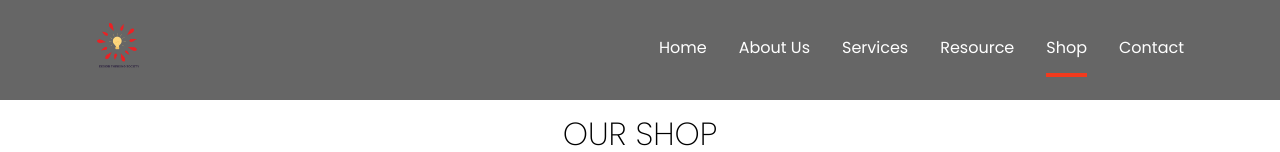
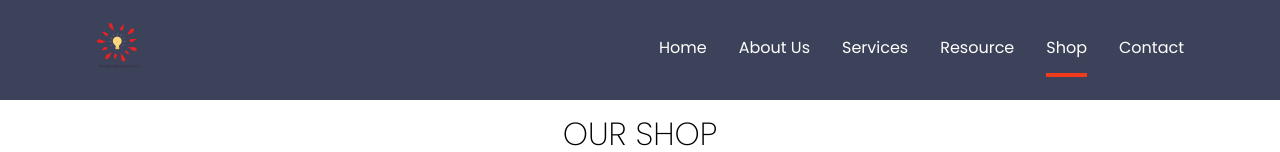
Before and after one commit to Sheldon-Odhiambo/design, a React (Vite) app: page /shop in a window 1280 px wide. Shown: the top 152 px of the page. Built offline with nearby package versions, Linux system fonts and the light colour scheme; a web font is replaced by a local one.

Commit message:
updating

```diff
--- a/index.html
+++ b/index.html
@@ -3,12 +3,13 @@
   <head>
     <script src="https://kit.fontawesome.com/2475ceab54.js" crossorigin="anonymous"></script>
     <meta charset="UTF-8" />
-    <link rel="icon" type="image/svg+xml" href="/vite.svg" />
+    <link rel="icon" type="deignthinkinglogo" href="./src/assets/contact.png" />
     <meta name="viewport" content="width=device-width, initial-scale=1.0" />
-    <title>design thinking</title>
+    <title>design thinking association</title>
   </head>
   <body>
     <div id="root"></div>
+    <!-- <img src="./src/assets/contact.png" alt="Logo" class="logo" /> -->
     <script type="module" src="/src/main.jsx"></script>
   </body>
 </html>
--- a/src/componenets/Navbar.jsx
+++ b/src/componenets/Navbar.jsx
@@ -1,16 +1,41 @@
-import React, { useState } from 'react';
+import React, { useState, useEffect } from 'react';
 import '../styles/Navbar.css';
 import logo from '../assets/Logo.png';
 import { NavLink } from 'react-router-dom';
 
 const Navbar = () => {
   const [showNav, setShowNav] = useState(false);
+  const [isVisible, setIsVisible] = useState(true);
+  const [lastScrollY, setLastScrollY] = useState(0);
+
+  const controlNavbar = () => {
+    const currentScrollY = window.scrollY;
+    const footer = document.getElementById('footer');
+    const footerTop = footer?.getBoundingClientRect().top + window.scrollY;
+    const windowHeight = window.innerHeight;
+
+    if (currentScrollY > lastScrollY && currentScrollY + windowHeight < footerTop) {
+      // Scrolling down and not at footer
+      setIsVisible(false);
+    } else {
+      // Scrolling up or at footer
+      setIsVisible(true);
+    }
+    setLastScrollY(currentScrollY);
+  };
+
+  useEffect(() => {
+    window.addEventListener('scroll', controlNavbar);
+    return () => {
+      window.removeEventListener('scroll', controlNavbar);
+    };
+  }, [lastScrollY]);
 
   return (
-    <div className={`navbar-container ${showNav ? 'open' : ''}`}>
+    <div className={`navbar-container ${showNav ? 'open' : ''} ${isVisible ? 'visible' : 'hidden'}`}>
       <div className='menubar-container'>
         <div className='logo-container'>
-          <img src={logo} alt='' />
+          <img src={logo} alt='Logo' />
         </div>
 
         <div className='burger' onClick={() => setShowNav(!showNav)}>
--- a/src/styles/Navbar.css
+++ b/src/styles/Navbar.css
@@ -1,12 +1,23 @@
 .navbar-container {
   width: 100%;
-  background-color: rgba(0, 0, 0, 0.6);
+  background-color: rgba(12, 19, 48, 0.8); /* Adjust the alpha value as needed */
+  position: -webkit-sticky; /* For Safari */
   position: sticky;
+  top: 0;
   z-index: 2;
   height: 100px;
   display: flex;
-  scroll-margin-top: 200px;
-  }
+  transition: transform 0.3s ease-in-out;
+}
+
+
+.navbar-container.hidden {
+  transform: translateY(-100%);
+}
+
+.navbar-container.visible {
+  transform: translateY(0);
+}
 
 .navbar-container.open {
   background-color: rgba(0, 0, 0, 0.95);
```
